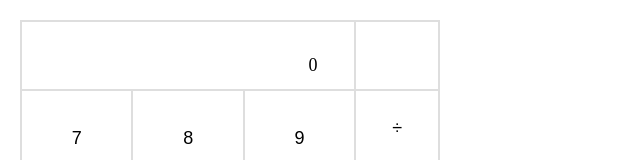
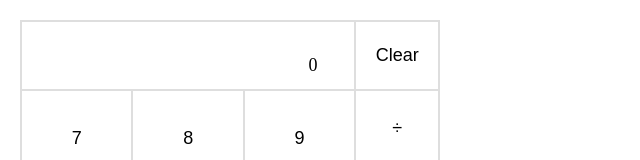
Before and after one commit to daisuke-tanabe/webpack-vuex-typescript, a Vue app: page / in a window 1280 px wide. Shown: the top 160 px of the page, without its empty margins (0-640 px from the left). Built offline with nearby package versions, Linux system fonts and the light colour scheme.

Commit message:
fix: components button label in calculator

```diff
--- a/src/components/organisms/Calculator.vue
+++ b/src/components/organisms/Calculator.vue
@@ -5,7 +5,7 @@
       <div class="result__answer">{{ answer }}</div>
     </div>
     <div class="clear">
-      <Button text="Clear" @click="handleClickClear" />
+      <Button label="Clear" @click="handleClickClear" />
     </div>
     <NumberBoard :numbers="numbers" />
     <OperatorBoard :operators="operators" />
```
